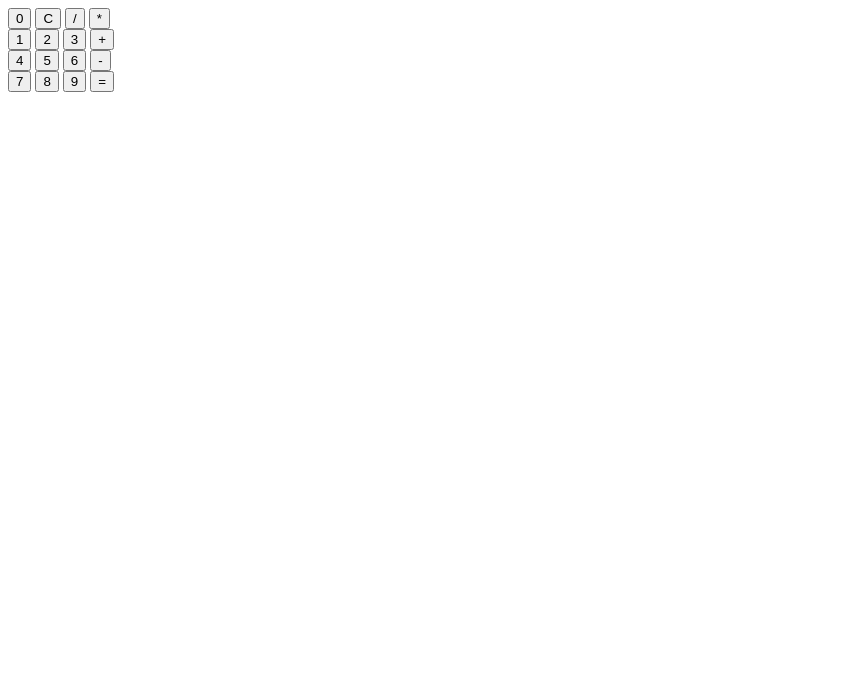
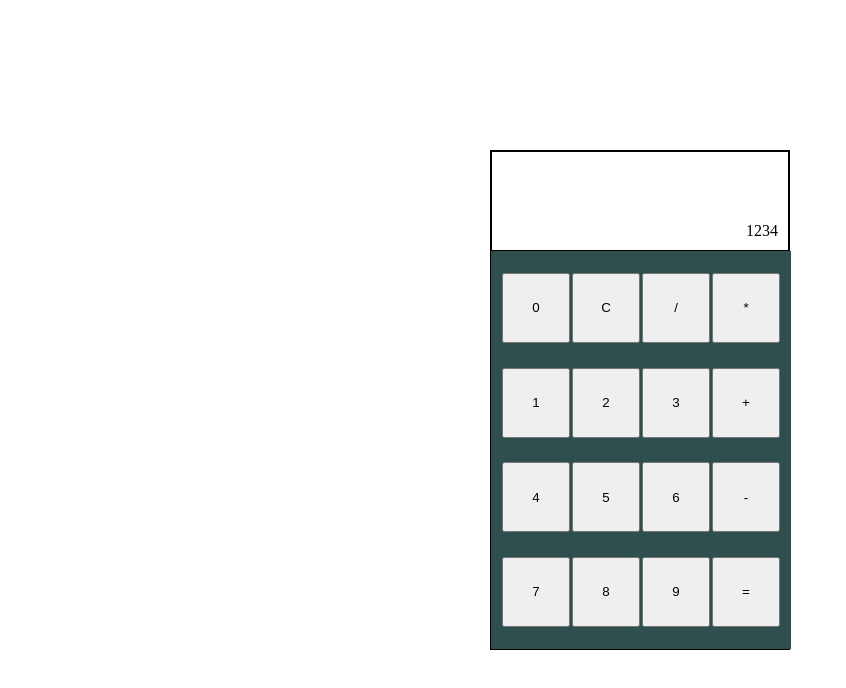
Before and after one commit to Ifham-Hashir/calculator, a plain HTML site: page index.html in a window 1280 px wide. Shown: the whole page, without its empty margins (0-846 px from the left). Drawn offline with Linux system fonts and the light colour scheme.

Commit message:
Design calculator using css

```diff
--- a/index.html
+++ b/index.html
@@ -9,30 +9,30 @@
 </head>
 <body>
   <div class = 'calculator'>
-    <div class = 'display'></div>
+    <div class = 'display'>1234</div>
     <div class = 'button-container'>
-      <div class = row1>
+      <div class = row>
         <button>0</button>
         <button>C</button>
         <button>/</button>
         <button>*</button>
       </div>
 
-      <div class = row2>
+      <div class = row>
         <button>1</button>
         <button>2</button>
         <button>3</button>
         <button>+</button>
       </div>
 
-      <div class = row3>
+      <div class = row>
         <button>4</button>
         <button>5</button>
         <button>6</button>
         <button>-</button>
       </div>
 
-      <div class = row4>
+      <div class = row>
         <button>7</button>
         <button>8</button>
         <button>9</button>
--- a/style.css
+++ b/style.css
@@ -0,0 +1,56 @@
+*, *::before, *::after {
+  box-sizing: border-box;
+}
+
+*{
+  margin: 0;
+  padding: 0;
+}
+
+body{
+  min-height: 100vh;
+  display: flex;
+  justify-content: center;
+  align-items: center;
+}
+
+.calculator{
+  height: 500px;
+  width: 300px;
+  border: 1px solid black;
+  display: flex;
+  flex-direction: column;
+}
+
+.display{
+  height: 100px;
+  border: 1px solid black;
+  display: flex;
+  justify-content: end;
+  align-items: end;
+  padding: 10px;
+}
+
+.button-container{
+  display: flex;
+  flex-direction: column;
+  width: 300px;
+  height: 400px;
+  padding: 10px;
+  background-color:darkslategray
+}
+
+.row{
+  display: flex;
+  width: auto;
+  height: auto;
+  margin: auto 0px;
+}
+
+button{
+  flex-grow: 1;
+  flex-shrink: 1;
+  width: 70px;
+  height: 70px;
+  margin: 1px;
+}
```
